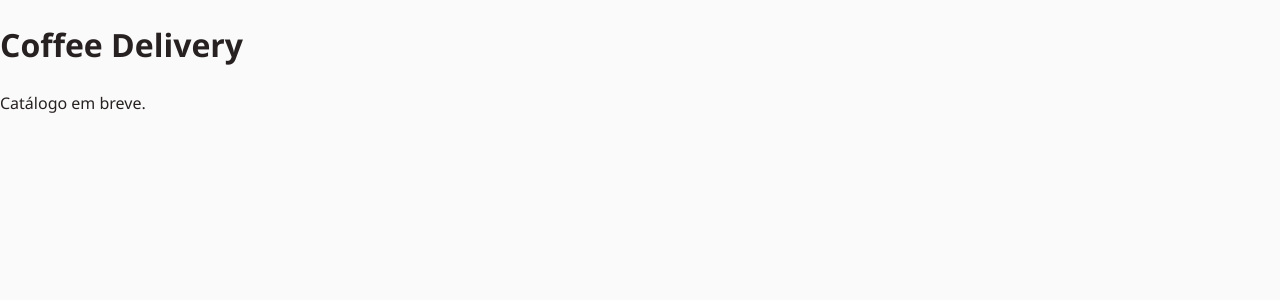
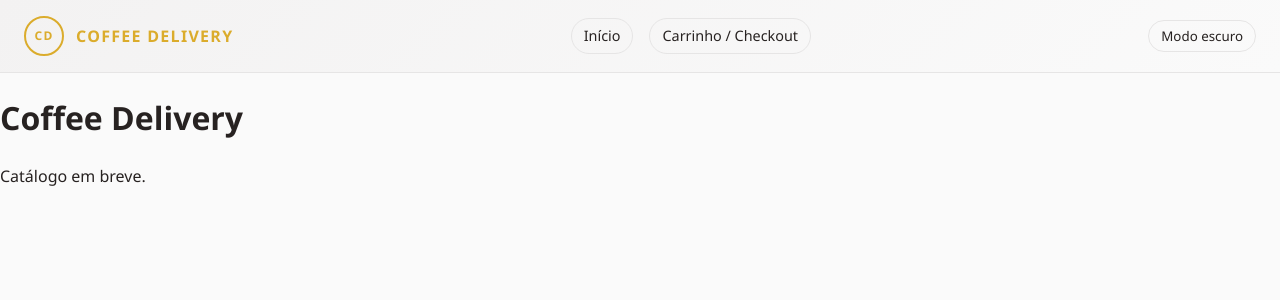
Before and after one commit to CaueRls/Coffee-Delivery, a React (Vite) app: page / in a window 1280 px wide. Shown: the top 300 px of the page. Built offline with nearby package versions, Linux system fonts and the light colour scheme.

Commit message:
feat: add Header with theme toggle and wire ThemeProvider/routes layout

```diff
--- a/src/App.tsx
+++ b/src/App.tsx
@@ -1,8 +1,13 @@
 import { AppRoutes } from './app/routes'
+import { ThemeProvider } from './contexts/ThemeContext/ThemeContext'
 import './App.css'
 
 function App() {
-  return <AppRoutes />
+  return (
+    <ThemeProvider>
+      <AppRoutes />
+    </ThemeProvider>
+  )
 }
 
 export default App
--- a/src/app/routes.tsx
+++ b/src/app/routes.tsx
@@ -1,4 +1,5 @@
 import { BrowserRouter, Routes, Route } from 'react-router-dom'
+import { Header } from '../components/Header'
 import { Home } from '../pages/Home'
 import { Checkout } from '../pages/Checkout'
 import { OrderConfirmation } from '../pages/OrderConfirmation'
@@ -6,6 +7,7 @@ import { OrderConfirmation } from '../pages/OrderConfirmation'
 export function AppRoutes() {
   return (
     <BrowserRouter>
+      <Header />
       <Routes>
         <Route path="/" element={<Home />} />
         <Route path="/checkout" element={<Checkout />} />
--- /dev/null
+++ b/src/components/Header/index.tsx
@@ -0,0 +1,30 @@
+import { Link } from 'react-router-dom'
+import { useTheme } from '../../contexts/ThemeContext/ThemeContext'
+import './styles.css'
+
+export function Header() {
+  const { theme, toggleTheme } = useTheme()
+
+  return (
+    <header className="header">
+      <Link to="/" className="header__brand" aria-label="Coffee Delivery - página inicial">
+        <span className="header__brand-mark" aria-hidden="true">CD</span>
+        <span>Coffee Delivery</span>
+      </Link>
+      <nav className="header__nav" aria-label="Navegação principal">
+        <Link to="/" className="header__link">Início</Link>
+        <Link to="/checkout" className="header__link">Carrinho / Checkout</Link>
+      </nav>
+      <div className="header__actions">
+        <button
+          type="button"
+          className="header__theme-btn"
+          onClick={toggleTheme}
+          aria-label={theme === 'dark' ? 'Ativar modo claro' : 'Ativar modo escuro'}
+        >
+          {theme === 'dark' ? 'Modo claro' : 'Modo escuro'}
+        </button>
+      </div>
+    </header>
+  )
+}
--- /dev/null
+++ b/src/components/Header/styles.css
@@ -0,0 +1,76 @@
+.header {
+  display: flex;
+  align-items: center;
+  justify-content: space-between;
+  gap: 1rem;
+  padding: 1rem 1.5rem;
+  border-bottom: 1px solid var(--color-border);
+  background: linear-gradient(135deg, var(--color-surface) 0%, var(--color-background) 100%);
+}
+
+.header__brand {
+  display: flex;
+  align-items: center;
+  gap: 0.75rem;
+  font-weight: 700;
+  letter-spacing: 0.08em;
+  text-transform: uppercase;
+  color: var(--color-primary);
+}
+
+.header__brand-mark {
+  width: 40px;
+  height: 40px;
+  border-radius: 50%;
+  border: 2px solid var(--color-primary);
+  display: grid;
+  place-items: center;
+  font-size: 0.75rem;
+  color: var(--color-primary);
+}
+
+.header__nav {
+  display: flex;
+  align-items: center;
+  gap: 1rem;
+  flex-wrap: wrap;
+}
+
+.header__link {
+  padding: 0.4rem 0.75rem;
+  border: 1px solid var(--color-border);
+  border-radius: 999px;
+  font-size: 0.9rem;
+}
+
+.header__link:hover {
+  border-color: var(--color-accent);
+  color: var(--color-accent);
+  text-decoration: none;
+}
+
+.header__actions {
+  display: flex;
+  align-items: center;
+  gap: 0.5rem;
+}
+
+.header__theme-btn {
+  padding: 0.4rem 0.75rem;
+  border: 1px solid var(--color-border);
+  border-radius: 999px;
+  background: transparent;
+  color: var(--color-text);
+  cursor: pointer;
+}
+
+.header__theme-btn:hover {
+  border-color: var(--color-primary);
+}
+
+@media (max-width: 600px) {
+  .header {
+    flex-wrap: wrap;
+    justify-content: center;
+  }
+}
```
